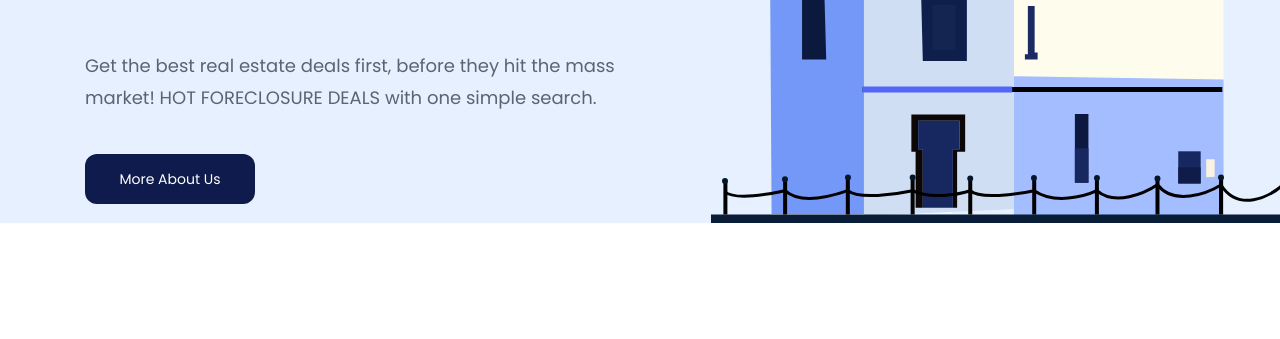
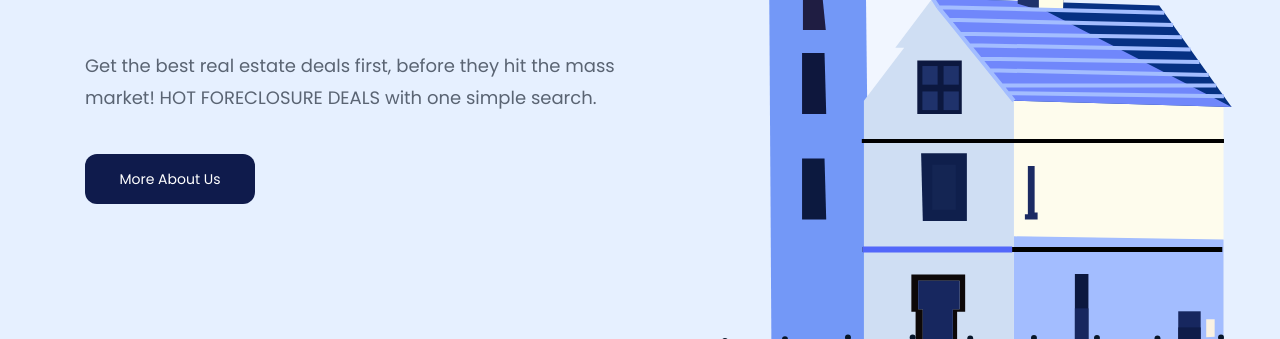
Before and after one commit to FergieTimeee/F8-project-01, a plain HTML site: page index.html in a window 1280 px wide. Shown: the part 417-756 px from the top of the page. Drawn offline with Linux system fonts and the light colour scheme.

Commit message:
height hosue img

```diff
--- a/assets/css/styles.css
+++ b/assets/css/styles.css
@@ -50,7 +50,7 @@ a {
 /* ==== Header ==== */
 .header {
     background-color: #e6f0ff;
-    height: 80vh;
+    height: 100vh;
 }
 
 .navbar {
@@ -136,7 +136,7 @@ a {
 .hero-img {
     position: absolute;
     right: calc((100vw - 1110px) / 2 - 100px);
-    bottom: 20%;
+    bottom: 0;
 }
 
 /* ==== Clients ==== */
```
